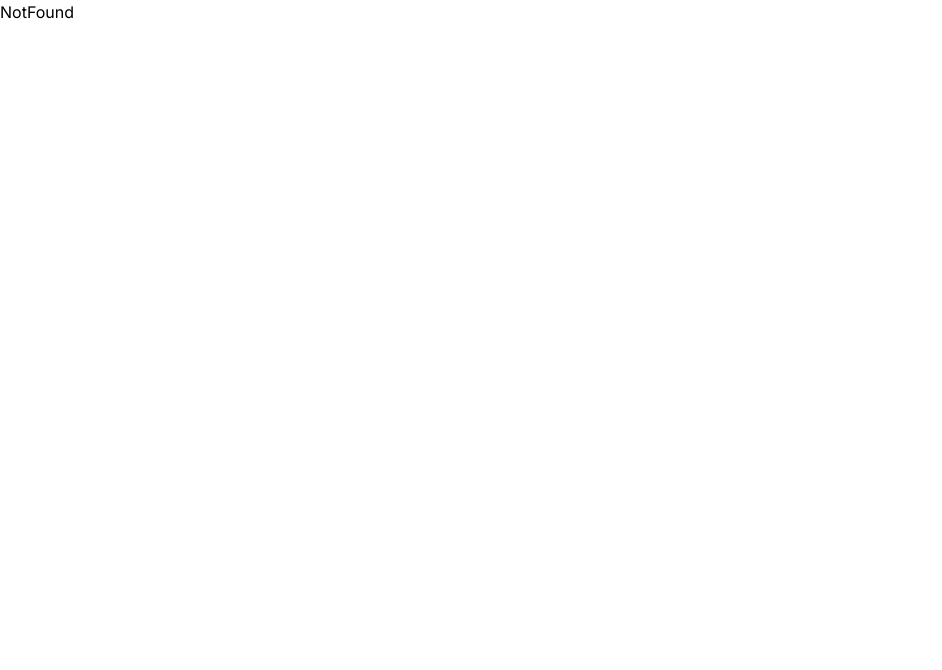
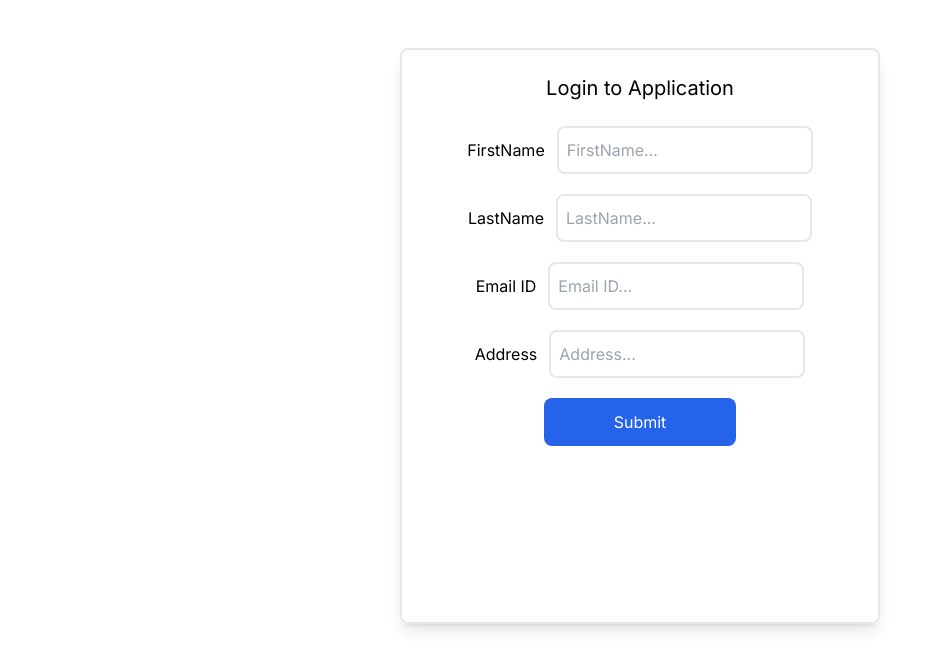
Before and after one commit to sunilhn27/nextjs-basics-ts, a Next.js app: page /zodregister in a window 1280 px wide. Before the commit this address had no page. Shown: the top 670 px of the page, without its empty margins (0-942 px from the left). Built offline with nearby package versions, Linux system fonts and the light colour scheme.

Commit message:
added React hook form with Zod validation

```diff
--- /dev/null
+++ b/src/app/(register)/zodregister/page.tsx
@@ -0,0 +1,106 @@
+"use client";
+
+import React from "react";
+import { useForm } from "react-hook-form";
+import z from "zod";
+import { zodResolver } from "@hookform/resolvers/zod";
+
+interface IUser {
+  firstname: string;
+  lastname: string;
+  email: string;
+  address: string;
+}
+
+const userSchema = z.object({
+  firstname: z.string().min(5, "Firstname should have min 5 character"),
+  lastname: z.string().min(5),
+  email: z.string().email("Please Enter Valid Email"),
+  address: z.string().min(5, "Min 5 Character required"),
+});
+
+function ZodRegister() {
+  const {
+    register,
+    handleSubmit,
+    reset,
+    formState: { errors },
+  } = useForm<IUser>({ resolver: zodResolver(userSchema) });
+
+  const submit = (data: IUser) => {
+    console.log(data);
+  };
+
+  return (
+    <section className="my-12 flex justify-center items-center">
+      <div className="w-[30rem] h-[36rem] border-2 rounded-lg shadow-lg">
+        <div className="flex flex-col items-center py-6">
+          <h1 className="text-xl">Login to Application</h1>
+        </div>
+        <div className="flex flex-col px-6">
+          <form className="space-y-5" onSubmit={handleSubmit(submit)}>
+            <div className="flex justify-center items-center space-x-3">
+              <label>FirstName</label>
+              <input
+                {...register("firstname")}
+                className="w-[16rem] h-[3rem] border-2 rounded-lg p-2"
+                placeholder="FirstName..."
+              />
+            </div>
+
+            <div className="flex justify-center items-center space-x-3">
+              <label>LastName</label>
+              <input
+                {...register("lastname")}
+                className="w-[16rem] h-[3rem] border-2 rounded-lg p-2"
+                placeholder="LastName..."
+              />
+            </div>
+
+            <div className="flex justify-center items-center space-x-3">
+              <label>Email ID</label>
+              <input
+                {...register("email")}
+                className="w-[16rem] h-[3rem] border-2 rounded-lg p-2"
+                placeholder="Email ID..."
+              />
+            </div>
+
+            <div className="flex justify-center items-center space-x-3">
+              <label>Address</label>
+              <input
+                {...register("address")}
+                className="w-[16rem] h-[3rem] border-2 rounded-lg p-2"
+                placeholder="Address..."
+              />
+            </div>
+            {errors.firstname ? (
+              <p className="flex justify-center items-center text-sm text-red-700">
+                {errors.firstname.message}
+              </p>
+            ) : (
+              ""
+            )}
+            {errors.lastname ? (
+              <p className="flex justify-center items-center text-sm text-red-700">
+                {errors.lastname.message}
+              </p>
+            ) : (
+              ""
+            )}
+            <div className="flex justify-center items-center my-6">
+              <button
+                type="submit"
+                className="w-[12rem] h-[3rem] bg-blue-600 text-white rounded-lg"
+              >
+                Submit
+              </button>
+            </div>
+          </form>
+        </div>
+      </div>
+    </section>
+  );
+}
+
+export default ZodRegister;
```
